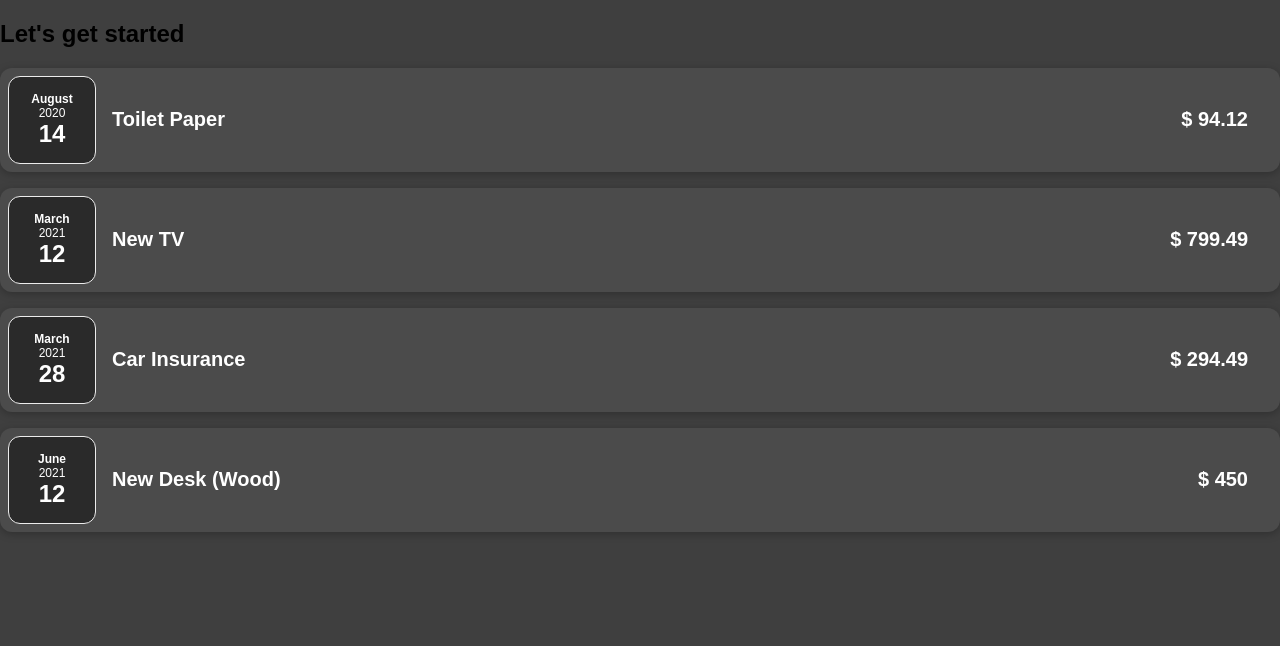
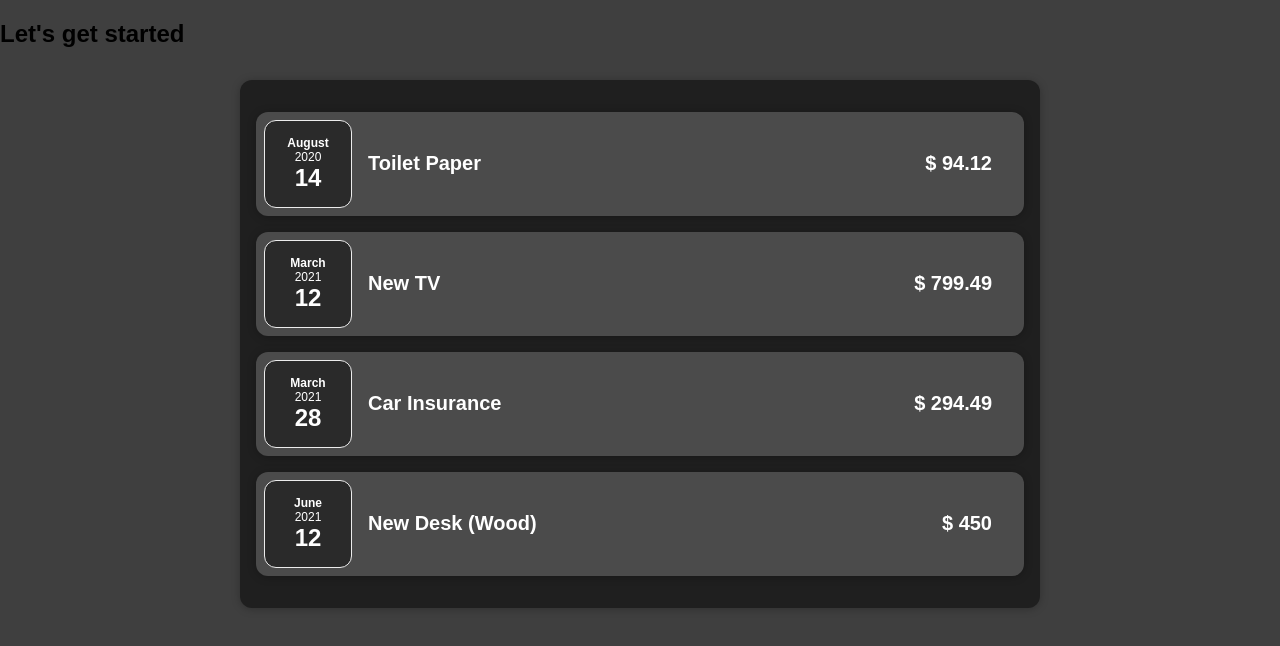
Before and after one commit to HamzaZahid172/Learning_React, a JavaScript app in the folder react-complete-guide/: page / in a window 1280 px wide. Shown: the top 646 px of the page. Built offline with nearby package versions, Linux system fonts and the light colour scheme.

Commit message:
Concept of composition(children props)

```diff
--- a/react-complete-guide/src/App.js
+++ b/react-complete-guide/src/App.js
@@ -1,48 +1,37 @@
-import './App.css';
-import ExpenseItem from './components/ExpenseItem';
+import "./App.css";
+import Expense from "./components/Expense";
 
 function App() {
   const expenses = [
     {
-      id: 'e1',
-      title: 'Toilet Paper',
+      id: "e1",
+      title: "Toilet Paper",
       amount: 94.12,
-      date: new Date(2020, 7, 14)
+      date: new Date(2020, 7, 14),
     },
     {
-      id: 'e2',
-      title: 'New TV',
+      id: "e2",
+      title: "New TV",
       amount: 799.49,
-      date: new Date(2021, 2, 12)
+      date: new Date(2021, 2, 12),
     },
     {
-      id: 'e3',
-      title: 'Car Insurance',
+      id: "e3",
+      title: "Car Insurance",
       amount: 294.49,
-      date: new Date(2021, 2, 28)
+      date: new Date(2021, 2, 28),
     },
     {
-      id: 'e4',
-      title: 'New Desk (Wood)',
+      id: "e4",
+      title: "New Desk (Wood)",
       amount: 450,
-      date: new Date(2021, 5, 12)
+      date: new Date(2021, 5, 12),
     },
-  ]
+  ];
   return (
     <div className="App">
       <h2> Let's get started</h2>
-      <ExpenseItem title = {expenses[0].title}
-        amount = {expenses[0].amount}
-        date = {expenses[0].date}></ExpenseItem>
-      <ExpenseItem title = {expenses[1].title}
-        amount = {expenses[1].amount}
-        date = {expenses[1].date}></ExpenseItem>
-      <ExpenseItem title = {expenses[2].title}
-        amount = {expenses[2].amount}
-        date = {expenses[2].date}></ExpenseItem>
-      <ExpenseItem title = {expenses[3].title}
-        amount = {expenses[3].amount}
-        date = {expenses[3].date}></ExpenseItem>
+      <Expense items={expenses} />
     </div>
   );
 }
--- /dev/null
+++ b/react-complete-guide/src/components/Card.css
@@ -0,0 +1,4 @@
+.card {
+    border-radius: 12px;
+    box-shadow: 0 1px 8px rgba(0, 0, 0, 0.25);
+}
--- /dev/null
+++ b/react-complete-guide/src/components/Card.js
@@ -0,0 +1,8 @@
+import "./Card.css";
+
+function Card(props) {
+    const classes = "card " + props.className
+  return <div className={classes}>{props.children}</div>;
+}
+
+export default Card;
--- /dev/null
+++ b/react-complete-guide/src/components/Expense.css
@@ -0,0 +1,7 @@
+.expenses {
+    padding: 1rem;
+    background-color: rgb(31,31,31);
+    margin: 2rem auto;
+    width: 50rem;
+    max-width: 95%;
+}
--- /dev/null
+++ b/react-complete-guide/src/components/Expense.js
@@ -0,0 +1,32 @@
+import ExpenseItem from "./ExpenseItem";
+import Card from "./Card";
+import "./Expense.css";
+
+function Expense(props) {
+  return (
+    <Card className="expenses">
+      <ExpenseItem
+        title={props.items[0].title}
+        amount={props.items[0].amount}
+        date={props.items[0].date}
+      />
+      <ExpenseItem
+        title={props.items[1].title}
+        amount={props.items[1].amount}
+        date={props.items[1].date}
+      />
+      <ExpenseItem
+        title={props.items[2].title}
+        amount={props.items[2].amount}
+        date={props.items[2].date}
+      />
+      <ExpenseItem
+        title={props.items[3].title}
+        amount={props.items[3].amount}
+        date={props.items[3].date}
+      />
+    </Card>
+  );
+}
+
+export default Expense;
--- a/react-complete-guide/src/components/ExpenseItem.css
+++ b/react-complete-guide/src/components/ExpenseItem.css
@@ -2,10 +2,8 @@
     display: flex;
     justify-content: space-between;
     align-items: center;
-    box-shadow: 0 2px 8px rgba(0, 0, 0, 0.25);
     padding: 0.5rem;
     margin: 1rem 0;
-    border-radius: 12px;
     background-color: #4b4b4b;
 }
 
--- a/react-complete-guide/src/components/ExpenseItem.js
+++ b/react-complete-guide/src/components/ExpenseItem.js
@@ -1,14 +1,15 @@
 import ExpenseDate from "./ExpenseDate";
+import Card from "./Card";
 import "./ExpenseItem.css";
 function ExpenseItem(props) {
   return (
-    <div className="expense-item">
-      <ExpenseDate date={props.date}></ExpenseDate>
+    <Card className="expense-item">
+      <ExpenseDate date={props.date} />
       <div className="expense-item__description">
         <h2>{props.title}</h2>
         <p className="expense-item__price">$ {props.amount}</p>
       </div>
-    </div>
+    </Card>
   );
 }
 
```
